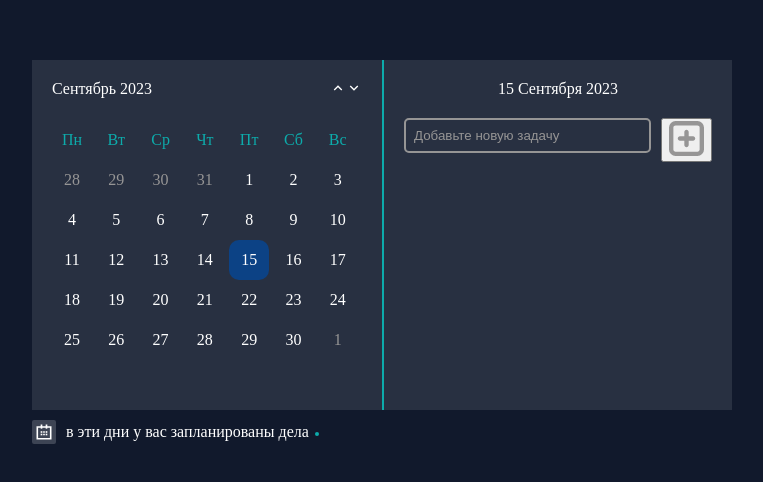
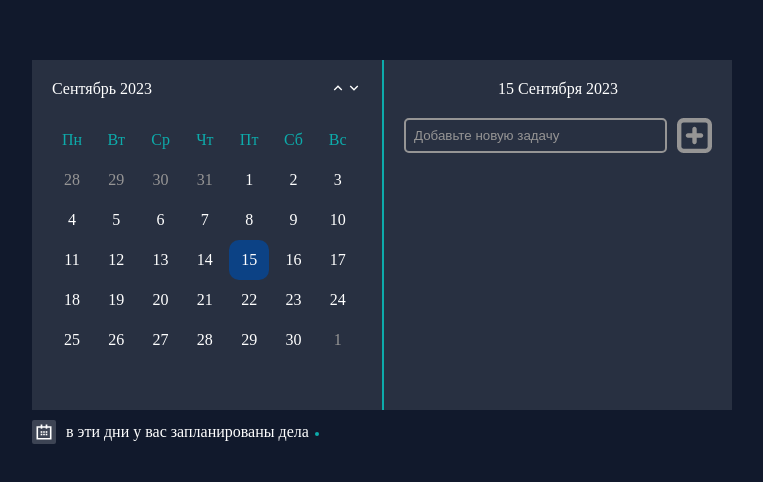
Before and after one commit to AlekseiUsov/daily-planer, a React (Create React App) app: page / in a window 1280 px wide. Shown: the part 206-688 px from the top of the page, without its empty margins (258-1021 px from the left). Built offline with nearby package versions, Linux system fonts and the light colour scheme.

Commit message:
submit to push enter

```diff
--- a/src/ui/dayTodos/newTodo/newTodo.module.scss
+++ b/src/ui/dayTodos/newTodo/newTodo.module.scss
@@ -7,6 +7,9 @@
 
 .icon {
   cursor: pointer;
+  background: none;
+  border: none;
+  padding: 0;
   svg {
     fill: #969595;
     width: 35px;
```
